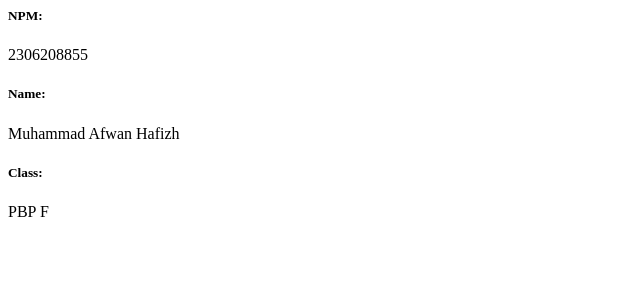
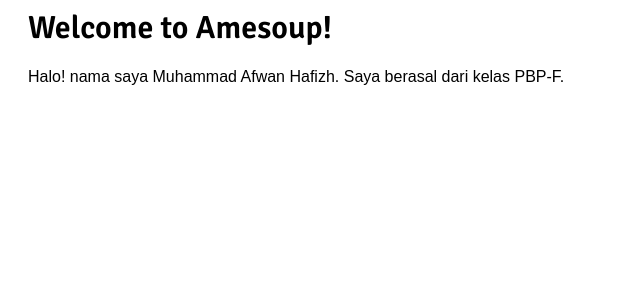
Before and after one commit to mir4na/amesoup, a Django app: page / in a window 1280 px wide. Shown: the top 300 px of the page, without its empty margins (0-640 px from the left). Run offline with Django 5.2, Linux system fonts and the light colour scheme; some web fonts are replaced.

Commit message:
adding models: name, price, etc + adjust main.html

```diff
--- a/main/templates/main.html
+++ b/main/templates/main.html
@@ -1,6 +1,25 @@
-<h5>NPM: </h5>
-<p>{{ npm }}<p>
-<h5>Name: </h5>
-<p>{{ name }}<p>
-<h5>Class: </h5>
-<p>{{ class }}<p>
+
+
+<html>
+    <head>
+        <link href="https://fonts.googleapis.com/css2?family=Signika:wght@400;600&family=Dosis:wght@300;500&display=swap" rel="stylesheet">
+        <link href="https://fonts.google.com/specimen/Plus+Jakarta+Sans?query=jakarta+sans" rel="stylesheet">
+        <style>
+            .content-text h1 {
+            font-family: 'Signika', sans-serif;
+            font-weight: 600;
+            }
+            .content-text {
+                font-family: 'Plus Jakarta Sans', sans-serif;
+                max-width: 50%;
+                margin-left: 20px;
+            }
+        </style>
+    </head>
+    <body>
+        <div class="content-text">
+            <h1 class="text-center mb-4">Welcome to {{ app_name }}!</h1>
+            <p class="text">Halo! nama saya {{ user_name }}. Saya berasal dari kelas {{ class_name }}.</p>
+        </div>
+    </body>
+</html>
--- a/main/views.py
+++ b/main/views.py
@@ -2,9 +2,9 @@ from django.shortcuts import render
 
 def show_main(request):
     context = {
-        'npm' : '2306208855',
-        'name': 'Muhammad Afwan Hafizh',
-        'class': 'PBP F'
+        'app_name': 'Amesoup',
+        'user_name': 'Muhammad Afwan Hafizh',
+        'class_name': 'PBP-F'
     }
 
     return render(request, "main.html", context)
```
Also changed, not shown: main/models.py (+9 -8 lines).
